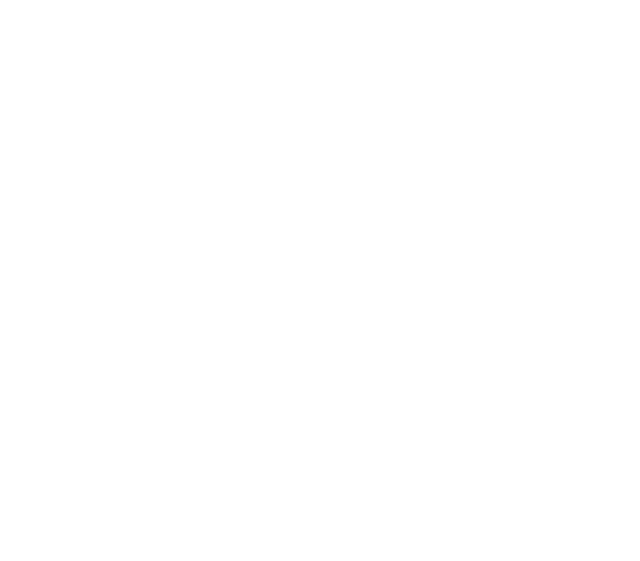
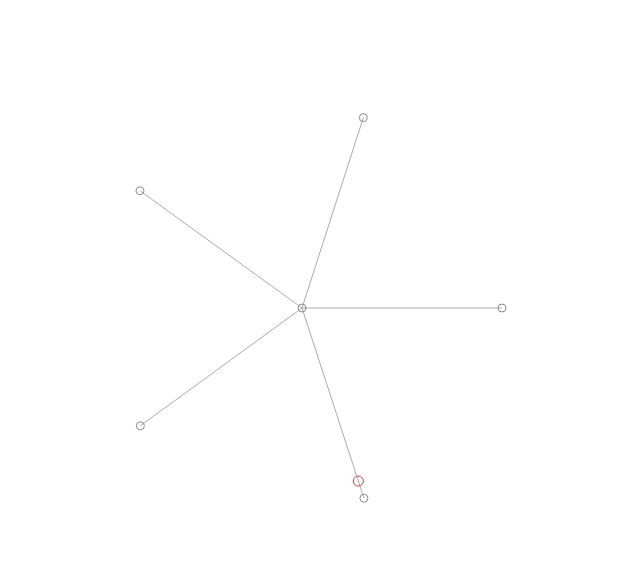
Before and after one commit to Platane/midnight-pizza-temptation, a website built with webpack: page src/index.html in a window 1280 px wide. Shown: the whole page, without its empty margins (6-646 px from the left). Built offline with nearby package versions, Linux system fonts and the light colour scheme.

Commit message:
renderer draft

```diff
--- a/src/index.html
+++ b/src/index.html
@@ -1,4 +1,4 @@
 <html>
-<div id="app"></div>
+<canvas id="app" width="500" height="500" style="margin:50px"></canvas>
 <script src="./index.js"></script>
 </html>
--- a/src/index.js
+++ b/src/index.js
@@ -1 +1,45 @@
 require('file?name=index.html!./index.html')
+
+import { drawNetwork, drawCarriers, clear }      from './ui'
+
+const n= 5
+const network = {
+    nodes    : [
+        ...Array.from({ length: n }, (_,i) => ({ x: Math.cos( i/n * 6.28 ) * 200 + 250, y: Math.sin( i/n * 6.28 ) * 200 + 250 })),
+        { x: 250, y: 250 },
+    ],
+    arcs     : [
+        ...Array.from({ length: n }, (_,i) => ({ a: n, b:i }) )
+    ],
+}
+
+
+const carriers = [
+    {
+        position : {
+            arc : 1,
+            k   : 0.4
+        },
+    }
+]
+
+
+let s = true
+const loop = () => {
+
+    carriers[ 0 ].position.k += s ? 0.01 : -0.01
+
+    if ( carriers[ 0 ].position.k <=0 )
+        s = true
+
+    else if ( carriers[ 0 ].position.k >=1 )
+        s = false
+
+
+    clear()
+    drawNetwork( network )
+    drawCarriers( network, carriers )
+
+    requestAnimationFrame( loop )
+}
+loop()
--- /dev/null
+++ b/src/math/point.js
@@ -0,0 +1,11 @@
+
+module.exports = {
+
+    // return    a * ( 1-k ) + b * k
+    //   =>  k == 0   =>   x == a
+    lerp : ( a, b, k ) =>
+        ({
+            x   :  a.x * ( 1-k ) + b.x * k,
+            y   :  a.y * ( 1-k ) + b.y * k,
+        })
+}
--- /dev/null
+++ b/src/ui/index.js
@@ -0,0 +1,57 @@
+const ctx = document.getElementById('app').getContext('2d')
+
+import {lerp}   from '../math/point'
+
+const drawNetwork = ({ nodes, arcs }) => {
+
+    arcs.forEach( x => {
+
+        console.log( x )
+
+        ctx.save()
+        ctx.strokeStyle = '#aaa'
+        ctx.beginPath()
+        ctx.moveTo( nodes[ x.a ].x, nodes[ x.a ].y )
+        ctx.lineTo( nodes[ x.b ].x, nodes[ x.b ].y )
+        ctx.stroke()
+        ctx.restore()
+
+    })
+
+    nodes.forEach( u => {
+
+        ctx.save()
+        ctx.strokeStyle = '#888'
+        ctx.beginPath()
+        ctx.arc( u.x, u.y, 4, 0, Math.PI*2 )
+        ctx.stroke()
+        ctx.restore()
+
+    })
+
+}
+
+const drawCarriers = ( network, carriers ) =>
+    carriers
+        .forEach( (carrier, i) => {
+            const arc = network.arcs[ carrier.position.arc ]
+
+            const a = network.nodes[ arc.a ]
+            const b = network.nodes[ arc.b ]
+
+            const p = lerp( a, b, carrier.position.k )
+
+            ctx.save()
+            ctx.strokeStyle = `hsl(${ (i * 137) % 260 }, 50%, 50%)`
+            ctx.beginPath()
+            ctx.arc( p.x, p.y, 5, 0, Math.PI*2 )
+            ctx.stroke()
+            ctx.restore()
+        })
+
+
+module.exports = {
+    drawNetwork,
+    drawCarriers,
+    clear: () => ctx.clearRect(0,0,9999,9999)
+}
```
